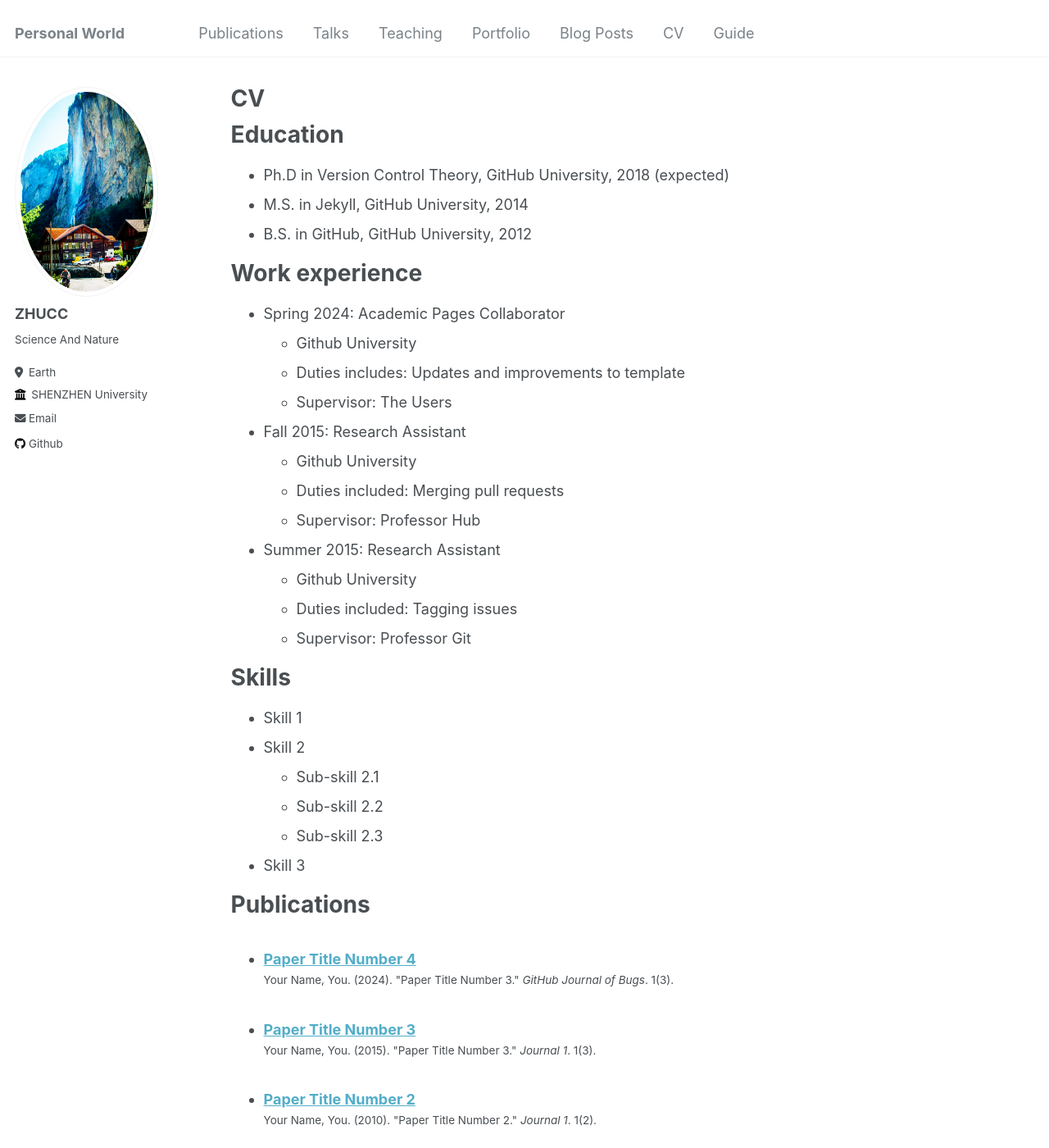
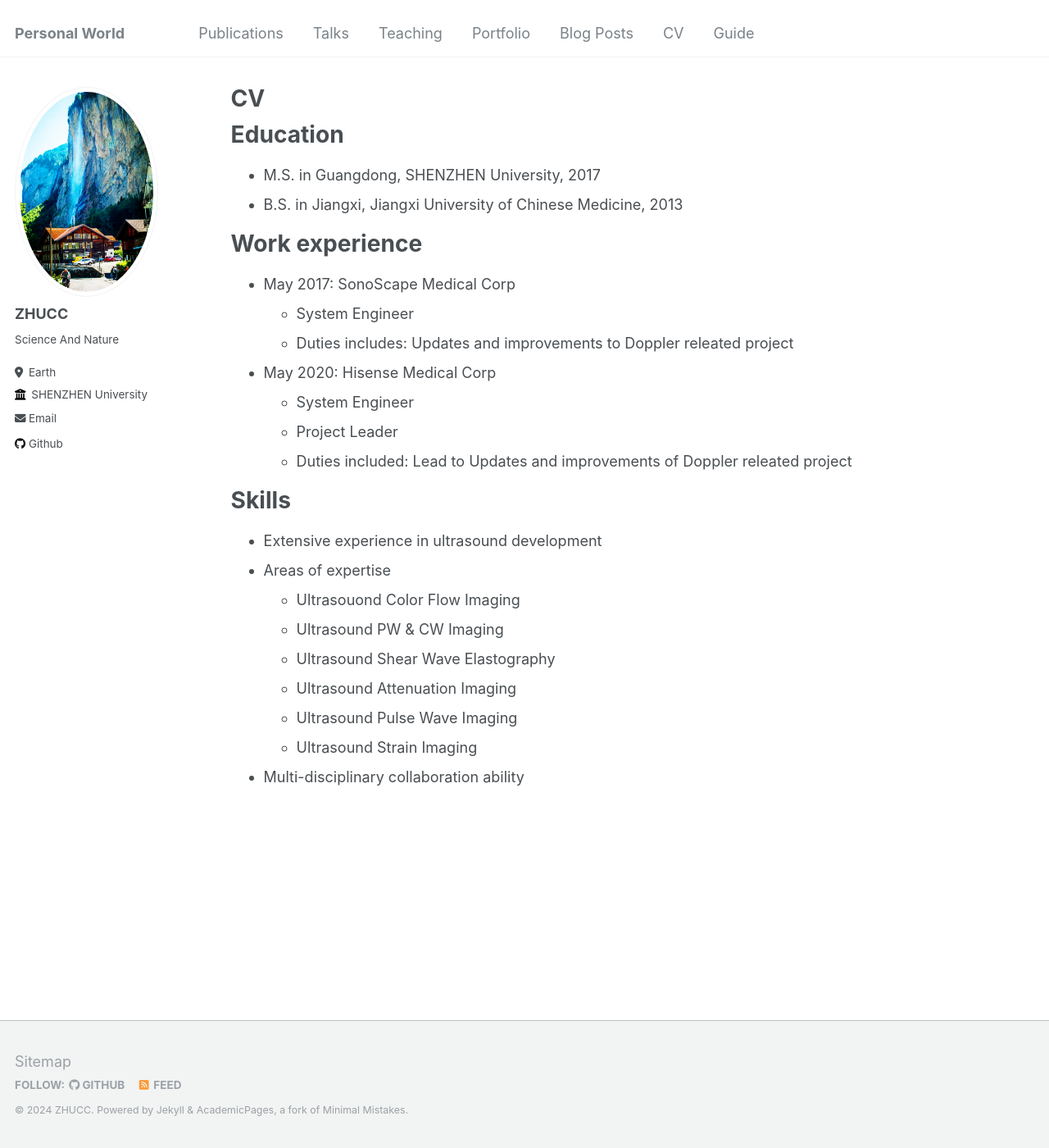
Before and after one commit to Guokr1991/zhucc123.github.io, a Jekyll site: the page built from _pages/cv.md, in a window 1280 px wide and 1400 px high. Shown: the whole window at 82% size. Built offline with Jekyll 4.4.1, drawn with Linux system fonts in a browser that asks for light colours; some of the changed text lies outside the part shown.

Commit message:
Update cv.md

```diff
--- a/_pages/cv.md
+++ b/_pages/cv.md
@@ -11,54 +11,28 @@ redirect_from:
 
 Education
 ======
-* Ph.D in Version Control Theory, GitHub University, 2018 (expected)
-* M.S. in Jekyll, GitHub University, 2014
-* B.S. in GitHub, GitHub University, 2012
+* M.S. in Guangdong, SHENZHEN University, 2017
+* B.S. in Jiangxi, Jiangxi University of Chinese Medicine, 2013
 
 Work experience
 ======
-* Spring 2024: Academic Pages Collaborator
-  * Github University
-  * Duties includes: Updates and improvements to template
-  * Supervisor: The Users
+* May 2017: SonoScape Medical Corp
+  * System Engineer
+  * Duties includes: Updates and improvements to Doppler releated project
 
-* Fall 2015: Research Assistant
-  * Github University
-  * Duties included: Merging pull requests
-  * Supervisor: Professor Hub
-
-* Summer 2015: Research Assistant
-  * Github University
-  * Duties included: Tagging issues
-  * Supervisor: Professor Git
+* May 2020: Hisense Medical Corp
+  * System Engineer
+  * Project Leader
+  * Duties included: Lead to Updates and improvements of Doppler releated project
 
 Skills
 ======
-* Skill 1
-* Skill 2
-  * Sub-skill 2.1
-  * Sub-skill 2.2
-  * Sub-skill 2.3
-* Skill 3
-
-Publications
-======
-  <ul>{% for post in site.publications reversed %}
-    {% include archive-single-cv.html %}
-  {% endfor %}</ul>
-
-Talks
-======
-  <ul>{% for post in site.talks reversed %}
-    {% include archive-single-talk-cv.html  %}
-  {% endfor %}</ul>
-
-Teaching
-======
-  <ul>{% for post in site.teaching reversed %}
-    {% include archive-single-cv.html %}
-  {% endfor %}</ul>
-
-Service and leadership
-======
-* Currently signed in to 43 different slack teams
+* Extensive experience in ultrasound development
+* Areas of expertise
+  * Ultrasouond Color Flow Imaging
+  * Ultrasound PW & CW Imaging
+  * Ultrasound Shear Wave Elastography
+  * Ultrasound Attenuation Imaging
+  * Ultrasound Pulse Wave Imaging
+  * Ultrasound Strain Imaging
+* Multi-disciplinary collaboration ability
```
